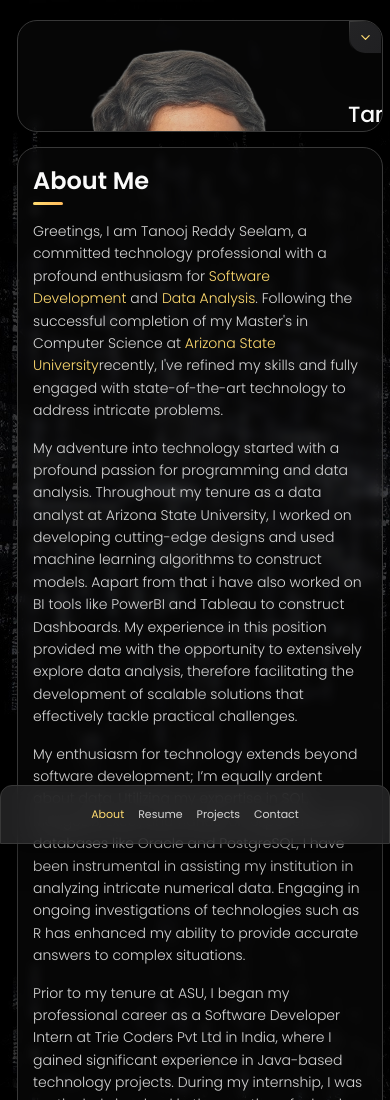
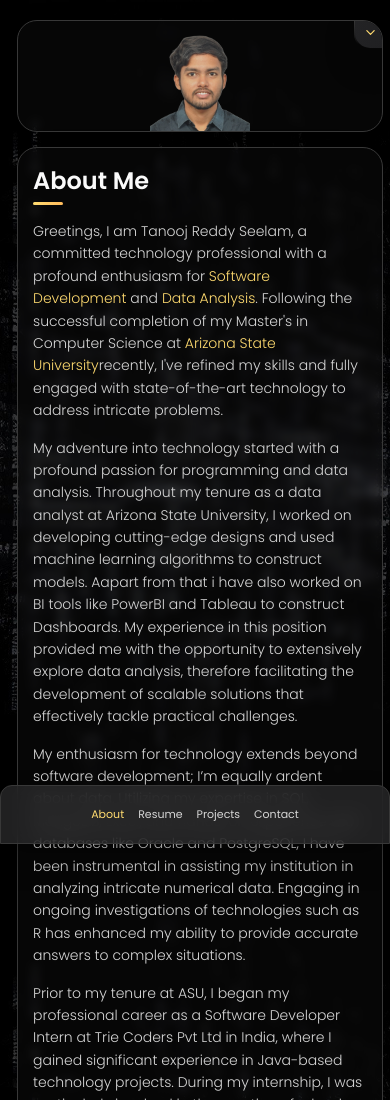
Before and after one commit to Tanooj-Seelam/TanoojSeelam, a plain HTML site: page index.html in a window 390 px wide. Shown: the top 1100 px of the page. Drawn offline with nearby package versions, Linux system fonts and the light colour scheme.

Commit message:
Portfolio WebPage

```diff
--- a/assets/css/style.css
+++ b/assets/css/style.css
@@ -348,6 +348,36 @@ article.active {
   z-index: -1;
 }
 
+@media (max-width: 768px) {
+  .sidebar {
+    max-height: 200px; /* Smaller height on mobile */
+    overflow-y: auto; /* Allow scrolling */
+    padding: 10px;
+  }
+
+  .sidebar.active {
+    max-height: 100%; /* Expand the sidebar on click */
+  }
+
+  .sidebar-info {
+    flex-direction: column; /* Stack info vertically */
+    text-align: center;
+  }
+
+  .avatar-box img {
+    width: 100px; /* Smaller avatar size on mobile */
+    height: 100px;
+  }
+
+  .info-content .name {
+    font-size: var(--fs-6); /* Adjust font size for mobile */
+  }
+
+  .info-content .title {
+    font-size: var(--fs-8);
+  }
+}
+
 /*-----------------------------------*\
   #BODY
 \*-----------------------------------*/
```
